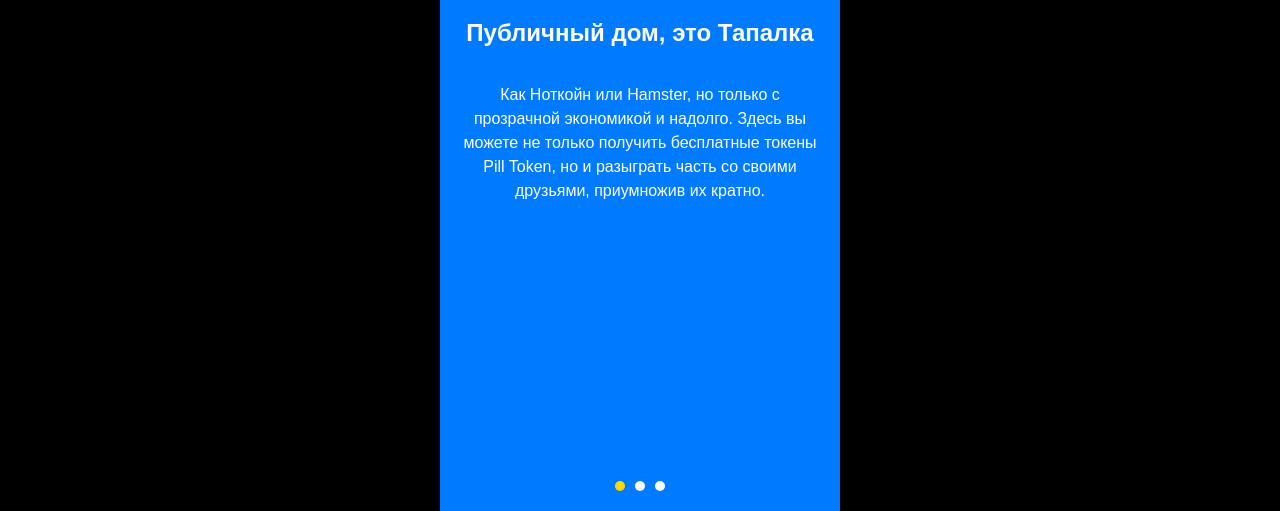
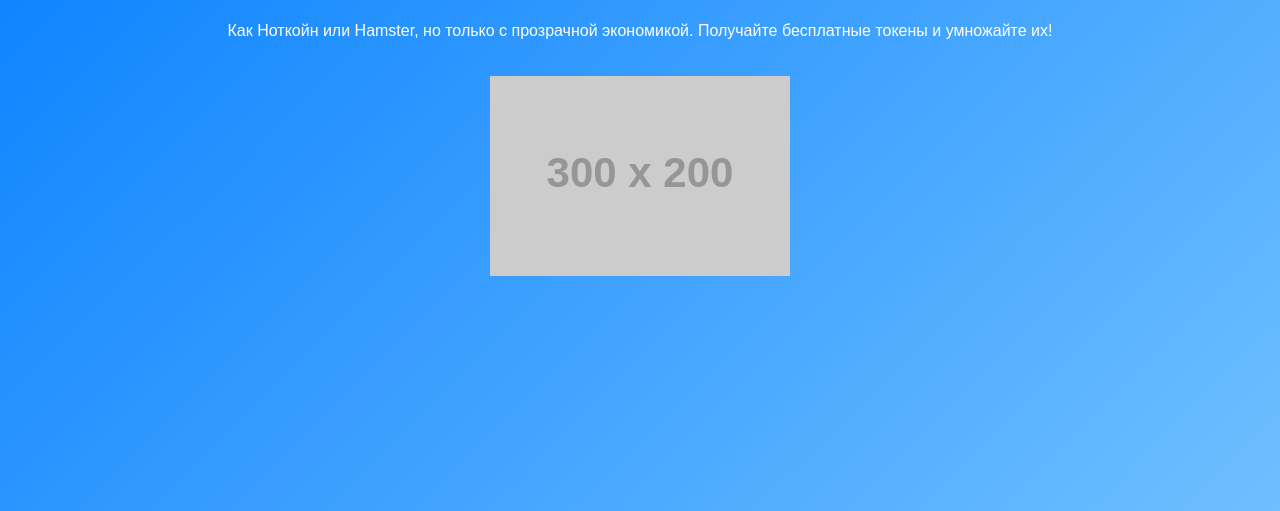
Before and after one commit to DmitriiCash/test_onbording, a plain HTML site: page index.html in a window 1280 px wide. Shown: the part 289-800 px from the top of the page. Drawn offline with Linux system fonts and the light colour scheme; placeholder pictures from the web are drawn by us.

Commit message:
Добавил свайп

```diff
--- a/index.html
+++ b/index.html
@@ -8,45 +8,26 @@
 </head>
 <body>
   <div class="onboarding">
-    <!-- Радиокнопки для переключения -->
-    <input type="radio" name="slider" id="slide1" checked>
-    <input type="radio" name="slider" id="slide2">
-    <input type="radio" name="slider" id="slide3">
-
-    <!-- Слайды -->
     <div class="slides">
       <!-- Первый экран -->
-      <div class="slide" style="background: #007BFF;">
+      <div class="slide slide1">
         <h1>Публичный дом, это Тапалка</h1>
-        <p>
-          Как Ноткойн или Hamster, но только с прозрачной экономикой и надолго.
-          Здесь вы можете не только получить бесплатные токены Pill Token, но и разыграть часть со своими друзьями, приумножив их кратно.
-        </p>
+        <p>Как Ноткойн или Hamster, но только с прозрачной экономикой. Получайте бесплатные токены и умножайте их!</p>
+        <img src="https://via.placeholder.com/300x200?text=Токены" alt="Токены">
       </div>
       <!-- Второй экран -->
-      <div class="slide" style="background: #FF4C4C;">
+      <div class="slide slide2">
         <h1>Листинг токенов</h1>
-        <p>
-          Листинг пройдет на внутренней бирже до Рождества, т.е. уже скоро.
-          Но не обязательно ждать их прямой конвертации в USDT, вы можете играть на них и вытаскивать реальные $, т.е. зарабатывать за активность.
-        </p>
+        <p>Листинг пройдет на бирже до Рождества. Зарабатывайте реальные деньги за активность!</p>
+        <img src="https://via.placeholder.com/300x200?text=Биржа" alt="Биржа">
       </div>
       <!-- Третий экран -->
-      <div class="slide" style="background: #28A745;">
+      <div class="slide slide3">
         <h1>Сочная Реферальная программа</h1>
-        <p>
-          За развитие комьюнити вы получите сверхвознаграждения.
-          Не забудьте ознакомиться с экономикой проекта и условиями дополнительного майнинга токенов.
-        </p>
+        <p>Развивайте комьюнити и получайте сверхвознаграждения!</p>
+        <img src="https://via.placeholder.com/300x200?text=Рефералы" alt="Рефералы">
         <button class="start-button">Начать</button>
       </div>
-    </div>
-
-    <!-- Навигация -->
-    <div class="navigation">
-      <label for="slide1"></label>
-      <label for="slide2"></label>
-      <label for="slide3"></label>
     </div>
   </div>
 </body>
--- a/style.css
+++ b/style.css
@@ -1,104 +1,77 @@
-body {
+body, html {
   margin: 0;
+  padding: 0;
   font-family: 'Arial', sans-serif;
   background: #000;
-  display: flex;
-  align-items: center;
-  justify-content: center;
-  height: 100vh;
+  height: 100%;
+  overflow: hidden;
 }
 
 .onboarding {
   width: 100%;
-  max-width: 400px;
-  height: 100%;
-  position: relative;
-  overflow: hidden;
+  height: 100vh;
+  display: flex;
+  overflow-x: auto;
+  scroll-snap-type: x mandatory; /* Включаем привязку */
+  -webkit-overflow-scrolling: touch; /* Поддержка плавной прокрутки */
 }
 
 .slides {
   display: flex;
-  width: 300%;
+  width: 100%;
   height: 100%;
-  transition: transform 0.5s ease-in-out;
 }
 
 .slide {
-  flex: 1;
+  flex: 0 0 100%; /* Каждая слайд занимает 100% ширины */
+  width: 100%;
+  height: 100vh;
+  scroll-snap-align: start; /* Привязка к началу слайда */
   display: flex;
   flex-direction: column;
   align-items: center;
   justify-content: center;
   text-align: center;
-  color: #fff;
   padding: 20px;
   box-sizing: border-box;
 }
 
-.slide h1 {
-  font-size: 24px;
-  margin-bottom: 20px;
+.slide1 {
+  background: linear-gradient(135deg, #007BFF, #6FBFFF);
+  color: white;
 }
 
-.slide p {
-  font-size: 16px;
-  line-height: 1.5;
+.slide2 {
+  background: linear-gradient(135deg, #FF4C4C, #FF9999);
+  color: white;
+}
+
+.slide3 {
+  background: linear-gradient(135deg, #28A745, #6CD897);
+  color: white;
+}
+
+.slide img {
+  max-width: 70%;
+  height: auto;
+  margin: 20px 0;
 }
 
 .start-button {
-  margin-top: 20px;
   padding: 10px 20px;
   font-size: 16px;
-  background-color: #fff;
-  color: #000;
+  background: white;
+  color: #28A745;
   border: none;
   border-radius: 5px;
   cursor: pointer;
 }
 
-/* Радиокнопки */
-input[type="radio"] {
-  display: none;
-}
+@media (max-width: 768px) {
+  .slide img {
+    max-width: 90%;
+  }
 
-#slide1:checked ~ .slides {
-  transform: translateX(0);
-}
-
-#slide2:checked ~ .slides {
-  transform: translateX(-33.33%);
-}
-
-#slide3:checked ~ .slides {
-  transform: translateX(-66.66%);
-}
-
-/* Навигация */
-.navigation {
-  position: absolute;
-  bottom: 20px;
-  display: flex;
-  justify-content: center;
-  width: 100%;
-  gap: 10px;
-}
-
-.navigation label {
-  width: 10px;
-  height: 10px;
-  background: #fff;
-  border-radius: 50%;
-  cursor: pointer;
-  transition: background 0.3s ease;
-}
-
-#slide1:checked ~ .navigation label[for="slide1"],
-#slide2:checked ~ .navigation label[for="slide2"],
-#slide3:checked ~ .navigation label[for="slide3"] {
-  background: #FFD700;
-}
-
-@media (max-width: 768px) {
   .slide h1 {
     font-size: 20px;
   }
```
